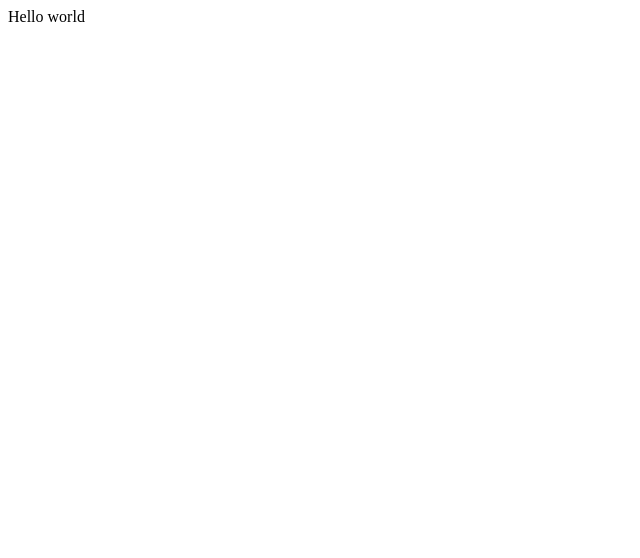
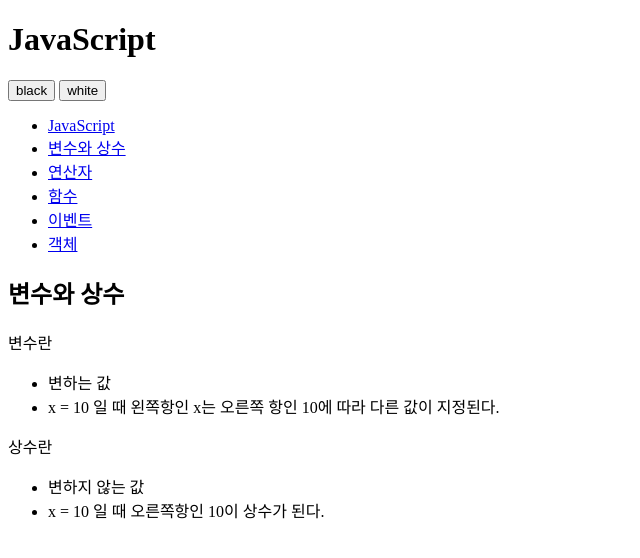
Before and after one commit to memune/opentutorials-memune, a plain HTML site: page index.html in a window 1280 px wide. Shown: the whole page, without its empty margins (0-640 px from the left). Drawn offline with Linux system fonts and the light colour scheme.

Commit message:
add html

```diff
--- a/index.html
+++ b/index.html
@@ -1,24 +1,53 @@
 <!DOCTYPE html>
-<html lang="en">
-	<head>
-		<meta charset="utf-8" />
+<html>
+    <head>
+        <meta charset="utf-8" />
+    </head>
 
-		<!-- Always force latest IE rendering engine (even in intranet) & Chrome Frame
-		Remove this if you use the .htaccess -->
-		<meta http-equiv="X-UA-Compatible" content="IE=edge,chrome=1" />
-
-		<title>index</title>
-		<meta name="description" content="" />
-		<meta name="author" content="Memune" />
-
-		<meta name="viewport" content="width=device-width; initial-scale=1.0" />
-
-		<!-- Replace favicon.ico & apple-touch-icon.png in the root of your domain and delete these references -->
-		<link rel="shortcut icon" href="/favicon.ico" />
-		<link rel="apple-touch-icon" href="/apple-touch-icon.png" />
-	</head>
-
-	<body>
-		Hello world
-	</body>
+    <body id="body">
+        <div>
+            <header>
+                <h1>JavaScript</h1>
+            </header>
+            <div id="toolbar">
+                <input type="button" value="black" />
+                <input type="button" value="white" />
+            </div>
+            <nav>
+                <ul>
+                    <li><a href="http://opentutorials.org/course/49/17">JavaScript</a></li>
+                    <li><a href="http://opentutorials.org/course/49/16">변수와 상수</a></li>
+                    <li><a href="http://opentutorials.org/course/49/18">연산자</a></li>
+                    <li><a href="http://opentutorials.org/course/49/19">함수</a></li>
+                    <li><a href="http://opentutorials.org/course/49/20">이벤트</a></li>
+                    <li><a href="http://opentutorials.org/course/49/21">객체</a></li>
+                </ul>
+            </nav>
+            <article>
+                <h2>변수와 상수</h2>
+                <div>
+                    <p>변수란</p>
+                    <ul>
+                        <li>
+                            변하는 값
+                        </li>
+                        <li>
+                            x = 10 일 때 왼쪽항인 x는 오른쪽 항인 10에 따라 다른 값이 지정된다.
+                        </li>
+                    </ul>
+                    <p>
+                        상수란
+                    </p>
+                    <ul>
+                        <li>
+                            변하지 않는 값
+                        </li>
+                        <li>
+                            x = 10 일 때 오른쪽항인 10이 상수가 된다.
+                        </li>
+                    </ul>
+                </div>
+            </article>
+        </div>
+    </body>
 </html>
```
